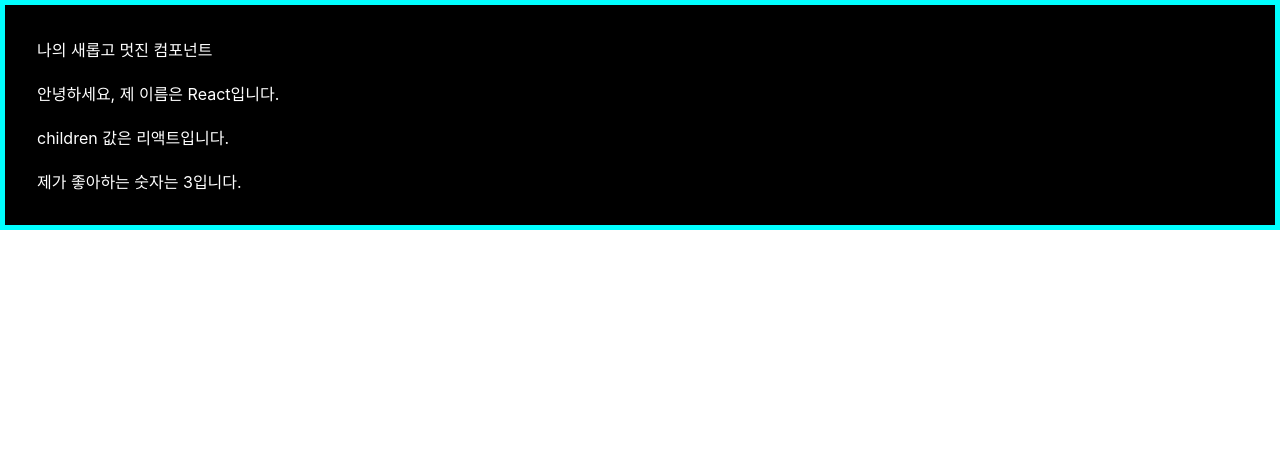
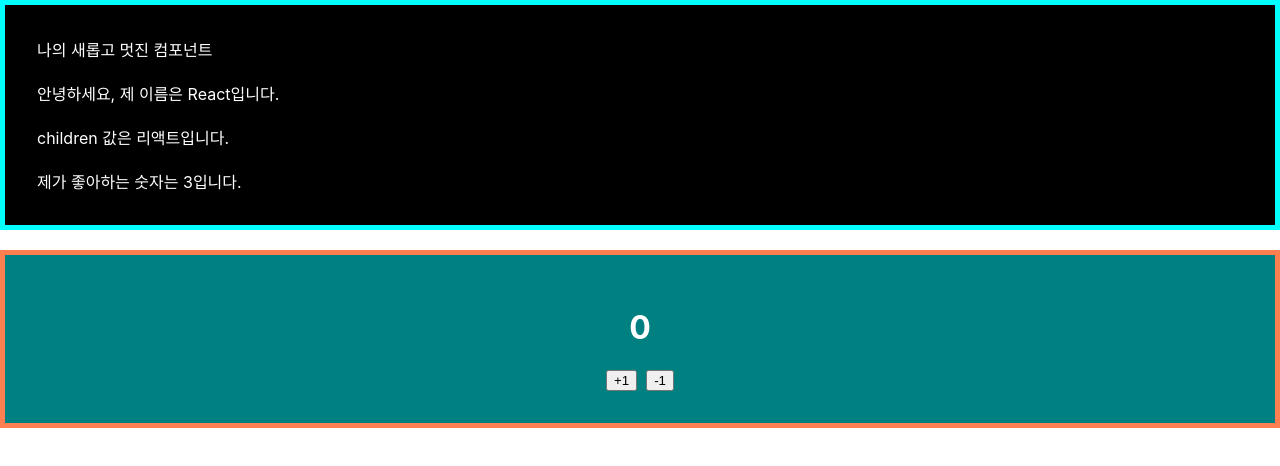
Before and after one commit to dohy-9443/ReactExample, a React (Create React App) app in the folder hello-react/: page / in a window 1280 px wide. Shown: the top 466 px of the page. Built offline with nearby package versions, Linux system fonts and the light colour scheme.

Commit message:
렌더링

```diff
--- a/hello-react/src/App.js
+++ b/hello-react/src/App.js
@@ -1,5 +1,6 @@
 import React from 'react';
 import MyComponent from './MyComponent';
+import Counter from './Counter';
 
 const App = () => {
   return (
@@ -8,6 +9,7 @@ const App = () => {
         리액트
       </MyComponent>
       <br />
+      <Counter />
     </div>
   );
 };
```
